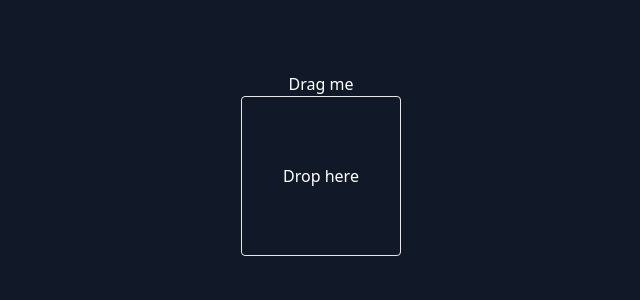
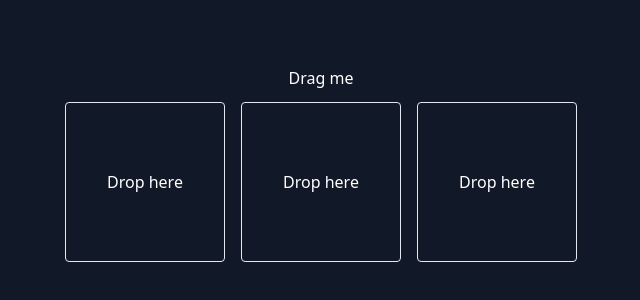
Before and after one commit to MomenSherif/dndkit-playground, a React (Vite) app: page / in a window 1280 px wide. Shown: the part 236-536 px from the top of the page, without its empty margins (319-959 px from the left). Built offline with nearby package versions, Linux system fonts and the light colour scheme.

Commit message:
Basic multiple containers

```diff
--- a/src/App.tsx
+++ b/src/App.tsx
@@ -1,27 +1,32 @@
-import { DndContext, type DragEndEvent } from '@dnd-kit/core';
+import { DndContext, UniqueIdentifier, type DragEndEvent } from '@dnd-kit/core';
 import { useState } from 'react';
 
 import Draggable from './components/Draggable';
 import Droppable from './components/Droppable';
 
+const containers = ['A', 'B', 'C'];
+
 export default function App() {
-  const [isDropped, setIsDropped] = useState(false);
+  const [parent, setParent] = useState<UniqueIdentifier | null>(null);
 
-  const draggableMarkup = <Draggable>Drag me</Draggable>;
+  const draggableMarkup = <Draggable id="draggable">Drag me</Draggable>;
 
   const handleDragEnd = (event: DragEndEvent) => {
-    if (event.over?.id === 'droppable') {
-      setIsDropped(true);
-    } else {
-      setIsDropped(false);
-    }
+    setParent(event.over ? event.over.id : null);
   };
 
   return (
     <div className="flex flex-col justify-center items-center bg-gray-900 text-white min-h-screen">
       <DndContext onDragEnd={handleDragEnd}>
-        {!isDropped && draggableMarkup}
-        <Droppable>{isDropped ? draggableMarkup : 'Drop here'}</Droppable>
+        {!parent && draggableMarkup}
+
+        <div className="flex space-x-4 mt-3">
+          {containers.map(id => (
+            <Droppable key={id} id={id}>
+              {parent === id ? draggableMarkup : 'Drop here'}
+            </Droppable>
+          ))}
+        </div>
       </DndContext>
     </div>
   );
--- a/src/components/Draggable.tsx
+++ b/src/components/Draggable.tsx
@@ -1,14 +1,17 @@
 import { PropsWithChildren } from 'react';
-import { useDraggable } from '@dnd-kit/core';
+import { UniqueIdentifier, useDraggable } from '@dnd-kit/core';
 import { CSS } from '@dnd-kit/utilities';
 
-export interface DraggableProps {}
+export interface DraggableProps {
+  id: UniqueIdentifier;
+}
 
 export default function Draggable({
+  id,
   children,
 }: PropsWithChildren<DraggableProps>) {
   const { attributes, listeners, setNodeRef, transform } = useDraggable({
-    id: 'draggable',
+    id,
   });
 
   return (
--- a/src/components/Droppable.tsx
+++ b/src/components/Droppable.tsx
@@ -1,13 +1,16 @@
 import { type PropsWithChildren } from 'react';
-import { useDroppable } from '@dnd-kit/core';
+import { UniqueIdentifier, useDroppable } from '@dnd-kit/core';
 
-export interface DroppableProps {}
+export interface DroppableProps {
+  id: UniqueIdentifier;
+}
 
 export default function Droppable({
+  id,
   children,
 }: PropsWithChildren<DroppableProps>) {
   const { isOver, setNodeRef } = useDroppable({
-    id: 'droppable',
+    id,
   });
 
   return (
```
